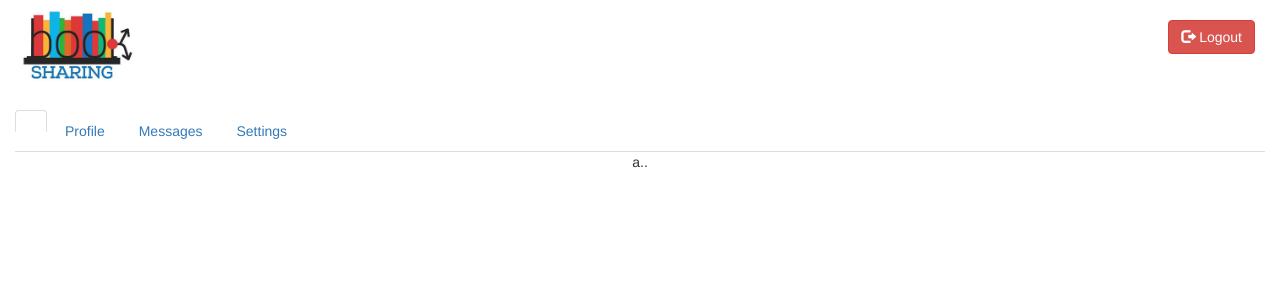
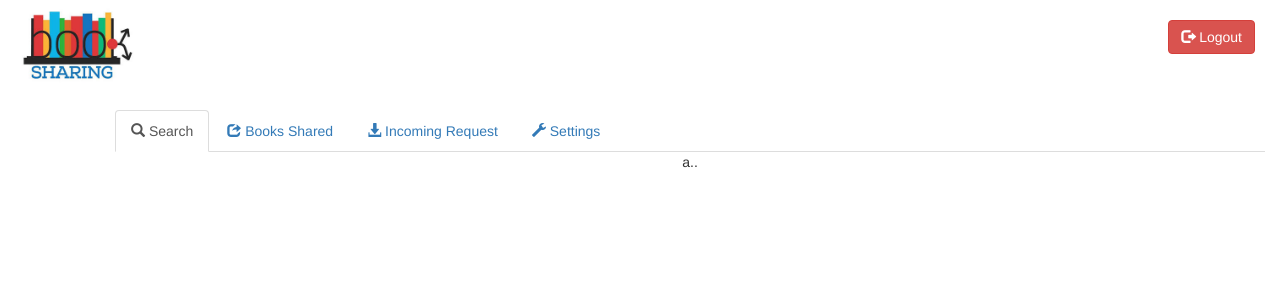
Before and after one commit to NikhilJoshi28/book-sharing-portal, a Flask app: page /dashboard/ in a window 1280 px wide. Shown: the top 300 px of the page. Run offline with Flask 2, Linux system fonts and the light colour scheme; some libraries are stand-ins or nearby versions.

Commit message:
dashboard modified

```diff
--- a/templates/dashboard.html
+++ b/templates/dashboard.html
@@ -3,14 +3,34 @@
 {% block body %}
 
 
-<div style="margin-top:110px;">
+<div style="margin-top:110px; margin-left:100px;">
 
   <!-- Nav tabs -->
   <ul class="nav nav-tabs" role="tablist">
-    <li role="presentation" class="active"><a href="#home" aria-controls="home" role="tab" data-toggle="tab"></a></li>
-    <li role="presentation"><a href="#profile" aria-controls="profile" role="tab" data-toggle="tab">Profile</a></li>
-    <li role="presentation"><a href="#messages" aria-controls="messages" role="tab" data-toggle="tab">Messages</a></li>
-    <li role="presentation"><a href="#settings" aria-controls="settings" role="tab" data-toggle="tab">Settings</a></li>
+    <li role="presentation" class="active">
+        <a href="#home" aria-controls="home" role="tab" data-toggle="tab">
+            <span class="glyphicon glyphicon-search" aria-hidden="true"></span>
+            Search
+        </a>
+    </li>
+    <li role="presentation">
+        <a href="#profile" aria-controls="profile" role="tab" data-toggle="tab">
+            <span class="glyphicon glyphicon-share" aria-hidden="true"></span>
+            Books Shared
+        </a>
+    </li>
+    <li role="presentation">
+        <a href="#messages" aria-controls="messages" role="tab" data-toggle="tab">
+            <span class="glyphicon glyphicon-download-alt" aria-hidden="true"></span>
+            Incoming Request
+        </a>
+    </li>
+    <li role="presentation">
+        <a href="#settings" aria-controls="settings" role="tab" data-toggle="tab">
+            <span class="glyphicon glyphicon-wrench" aria-hidden="true"></span>
+            Settings
+        </a>
+    </li>
   </ul>
 
   <!-- Tab panes -->
```
